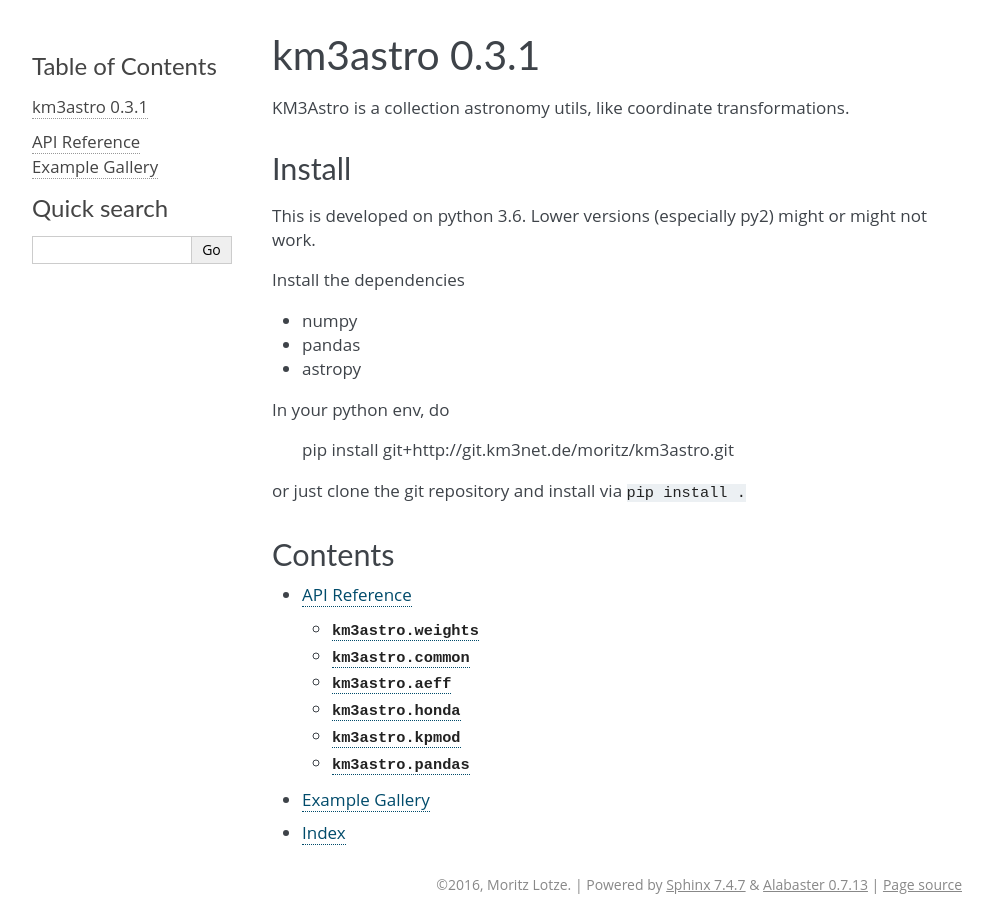
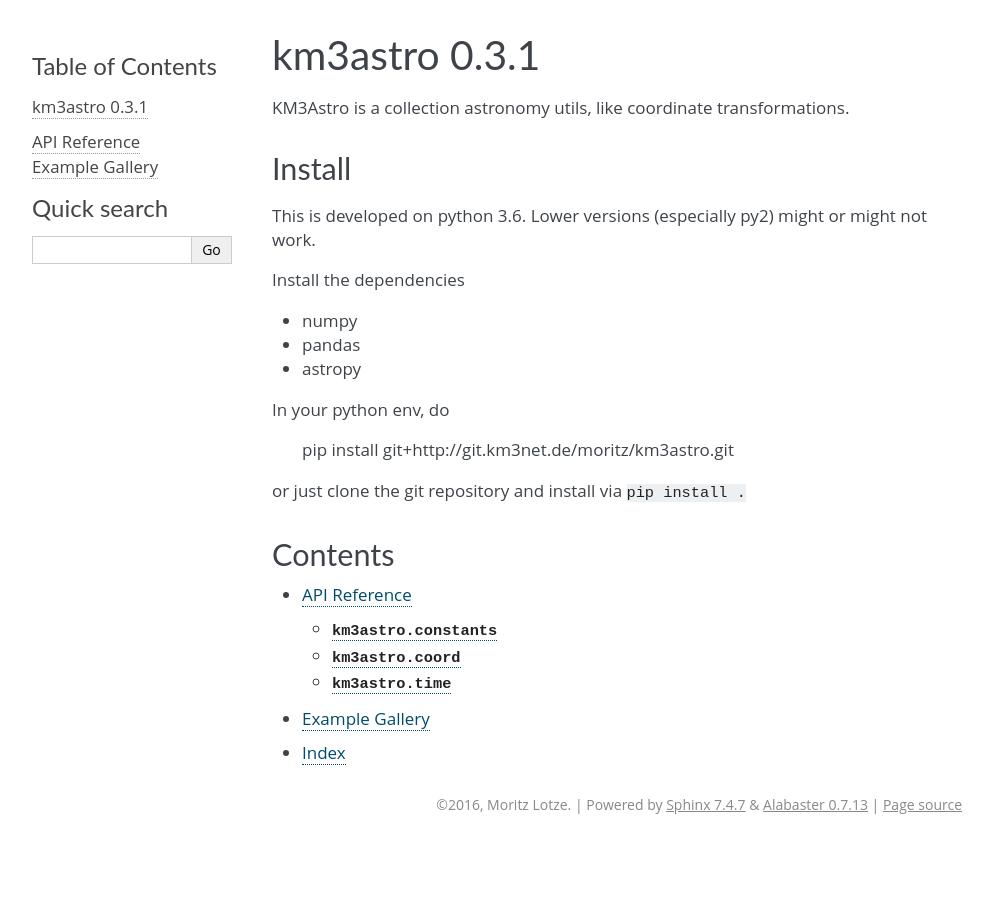
Before and after one commit to KM3NeT/km3astro, a Sphinx documentation site: the page built from doc/index.rst, in a window 1280 px wide. Shown: the whole page, without its empty margins (148-1141 px from the left). Built offline with Sphinx 7.4.7, drawn with Linux system fonts in a browser that asks for light colours; formulas are drawn with MathJax 3; after the commit the page ends 900 px from its top, so only the background shows below that; part of the change alters nothing that is shown.

```diff
--- a/doc/api.rst
+++ b/doc/api.rst
@@ -3,96 +3,60 @@ API Reference
 
 .. contents:: :local:
 
-``km3astro.weights``
+``km3astro.constants``
 ----------------
 
-.. automodule:: km3astro.weights
+.. automodule:: km3astro.constants
   :no-members:
   :no-inherited-members:
 
-.. currentmodule:: km3astro.weights
-
-.. autosummary::
-  :toctree: api
-
-  nu_wgt
-  atmu_wgt
-  make_weights
-
-
-``km3astro.common``
-------------------
-
-.. automodule:: km3astro.common
-  :no-members:
-  :no-inherited-members:
-
-.. currentmodule:: km3astro.common
+.. currentmodule:: km3astro.constants
 
 .. autosummary::
   :toctree: api
 
 
-  e2flux
 
+``km3astro.coord``
+------------------
 
-``km3astro.aeff``
-----------------
-
-.. automodule:: km3astro.aeff
+.. automodule:: km3astro.coord
   :no-members:
   :no-inherited-members:
 
-.. currentmodule:: km3astro.aeff
+.. currentmodule:: km3astro.coord
 
 .. autosummary::
   :toctree: api
 
 
-  integrated_energy
-  integrated_zenith
-  aeff_scale_factor
+  transform_to_orca
+  local_event
+  random_azimuth
+  random_zenith
+  sun_in_local
+  gc_in_local
+  orca_gc_dist
+  orca_sun_dist
+  sun_dist_random
+  gc_dist_random
 
 
-``km3astro.honda``
------------------
+``km3astro.time``
+----------------
 
-.. automodule:: km3astro.honda
+.. automodule:: km3astro.time
   :no-members:
   :no-inherited-members:
 
-.. currentmodule:: km3astro.honda
-
-.. autosummary::
-  :toctree: api
-
-  Honda2015
-  HondaSarcevic
-
-
-``km3astro.kpmod``
------------------
-
-.. automodule:: km3astro.kpmod
-  :no-members:
-  :no-inherited-members:
-
-.. currentmodule:: km3astro.kpmod
+.. currentmodule:: km3astro.time
 
 .. autosummary::
   :toctree: api
 
 
-``km3astro.pandas``
------------------
-
-.. automodule:: km3astro.pandas
-  :no-members:
-  :no-inherited-members:
-
-.. currentmodule:: km3astro.pandas
-
-.. autosummary::
-  :toctree: api
-
-  honda2015_df
+  second_from_interval
+  equidistant_from_interval
+  random_date
+  np_to_datetime
+  np_to_astrotime
--- a/requirements.txt
+++ b/requirements.txt
@@ -1,4 +1,3 @@
 numpy
 pandas
-astropy
-matplotlib>=2.0
+astropy>=1.3
```
